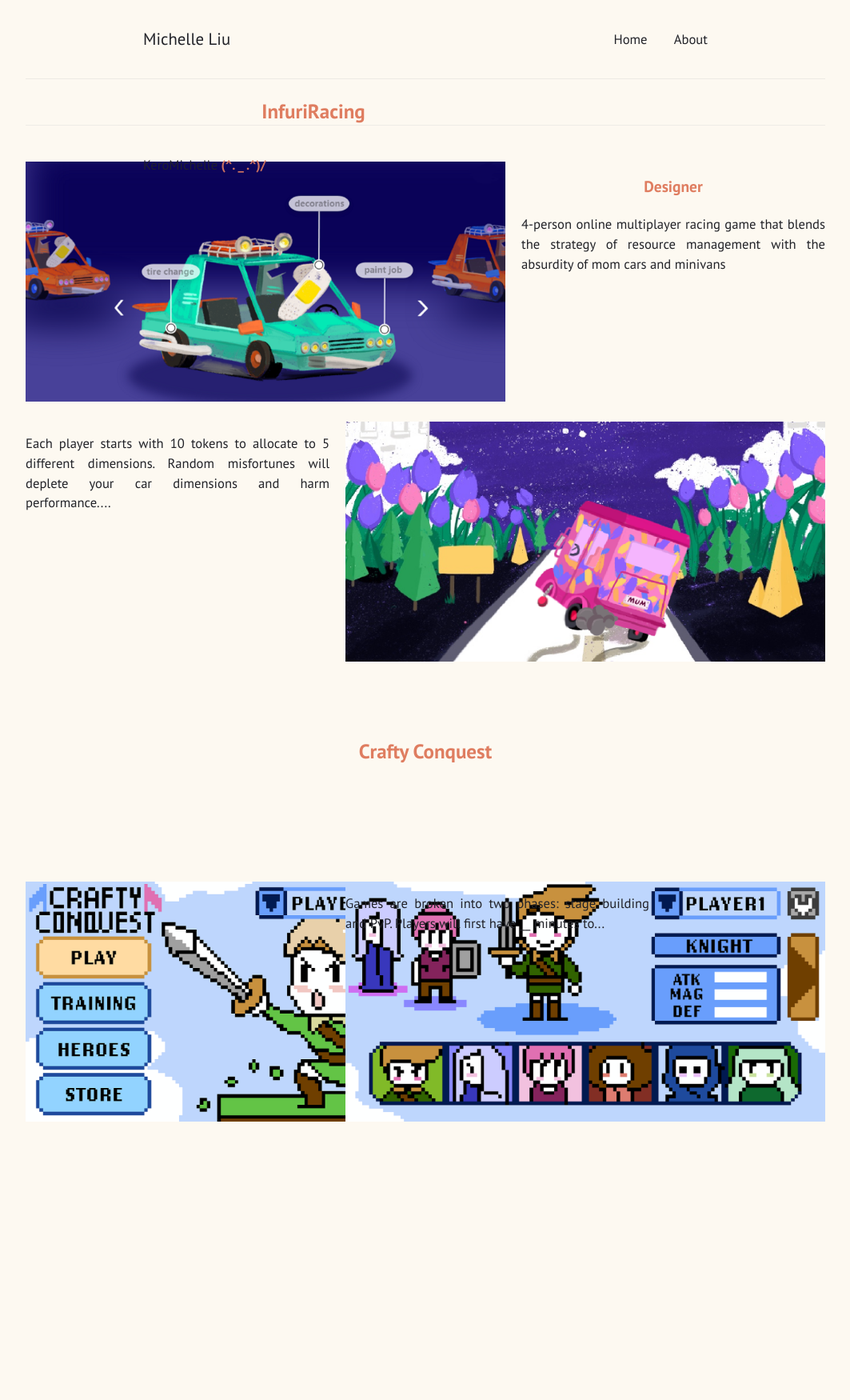
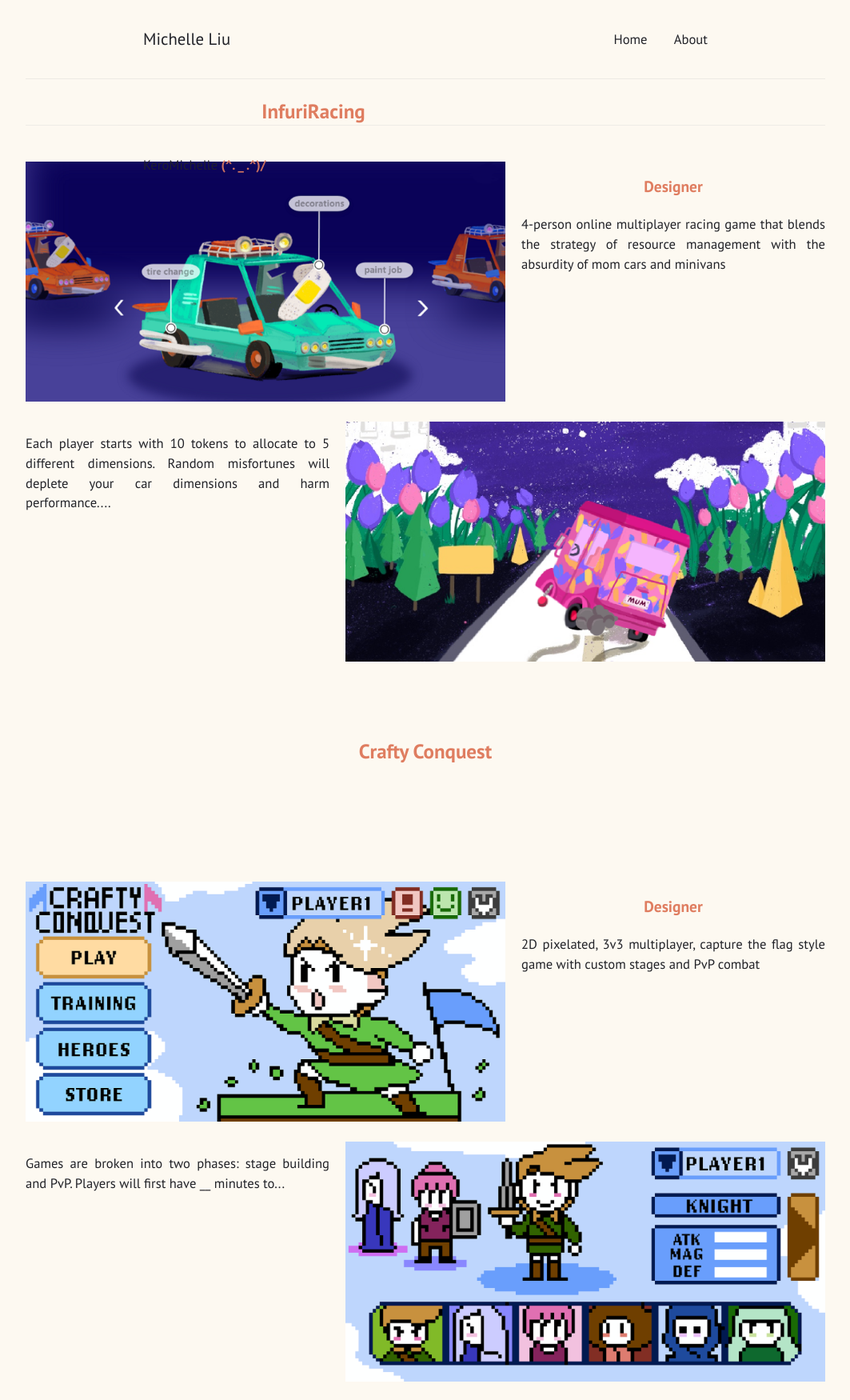
Before and after one commit to KeroMichelle/KeroMichelle.github.io, a Jekyll site: the page built from prototypes.html, in a window 1280 px wide. Shown: the whole page at 80% size, without its empty margins (108-1171 px from the left). Built offline with Jekyll 4.4.1, drawn with Linux system fonts in a browser that asks for light colours.

Commit message:
crafty conquest fix

```diff
--- a/prototypes.html
+++ b/prototypes.html
@@ -50,8 +50,8 @@ layout: default
       </div>
     </div>
 
-    <div class="box-row2-image">
-      <div class="containerprototyperight2">
+    <div class="box-row2">
+      <div class="box-row2-image">
       <img src="/assets/images/craftyconquest2_1600-800.png" alt="craftyconquest2" class="image">
       </div>
 
```
